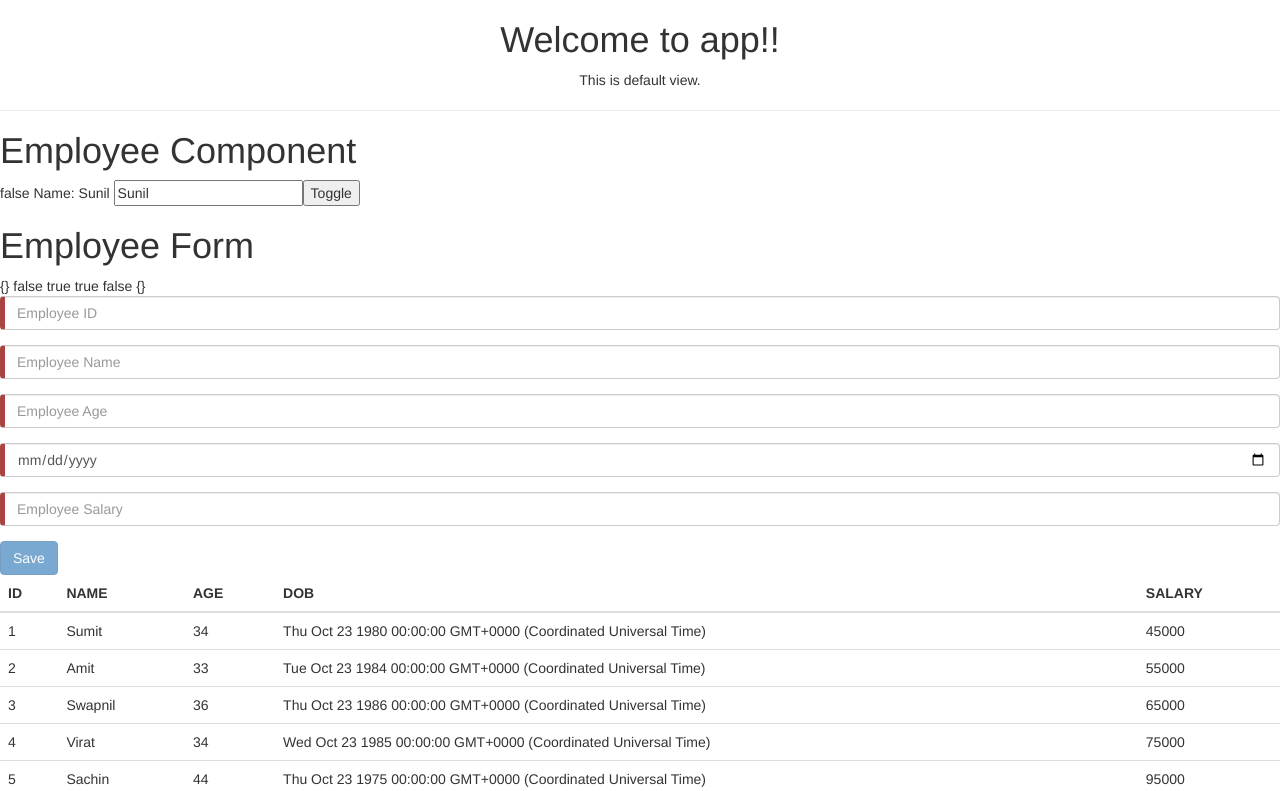
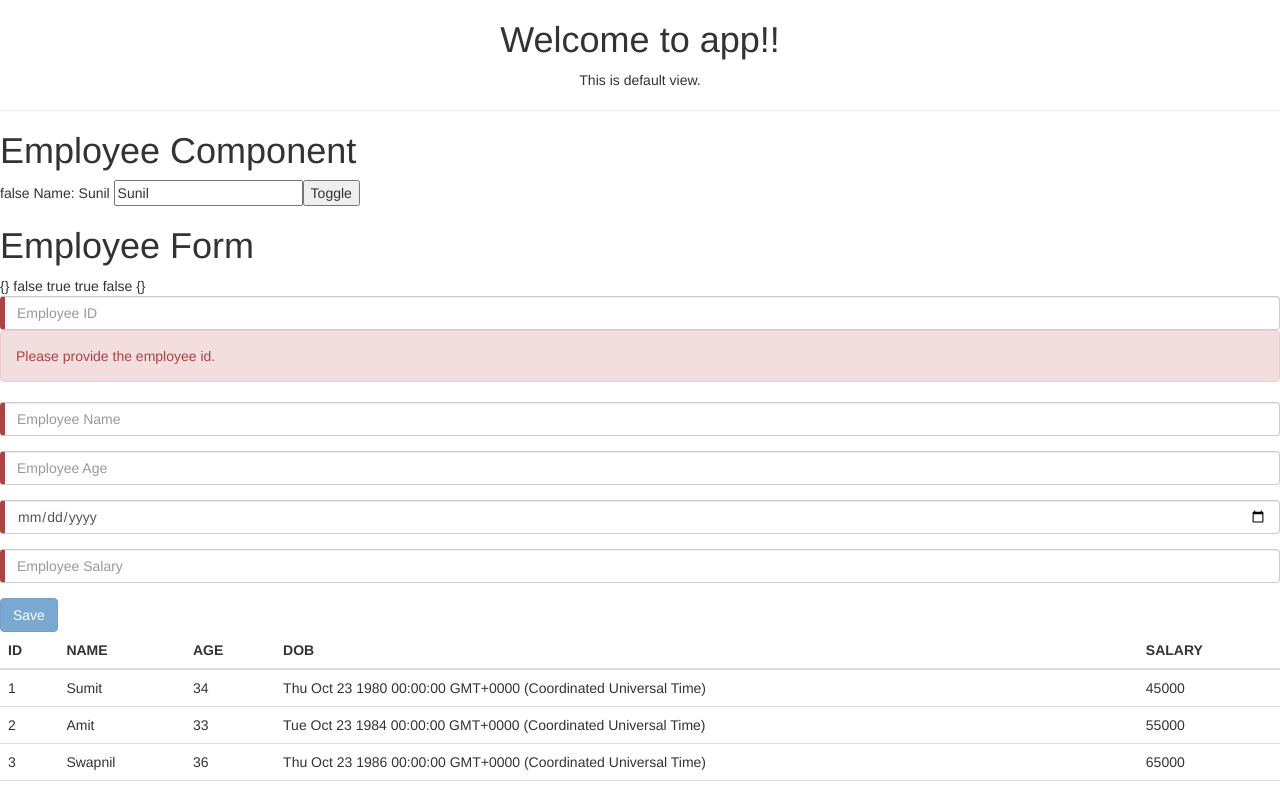
Before and after one commit to santoshyadav198613/EmployeeManagementApp-LIPS, an Angular app: page / in a window 1280 px wide. Shown: the top 791 px of the page. Built offline with nearby package versions, Linux system fonts and the light colour scheme.

Commit message:
added control level validation

```diff
--- a/src/app/employee/employee.component.html
+++ b/src/app/employee/employee.component.html
@@ -25,7 +25,10 @@
 {{empForm.value | json}}
 <form #empForm="ngForm" (submit)="save()" novalidate>
     <div class="form-group">
-        <input required class="form-control" [(ngModel)]="employee.id" type="number" name="id" placeholder="Employee ID">
+        <input #empid="ngModel" required class="form-control" [(ngModel)]="employee.id" type="number" name="id" placeholder="Employee ID">
+        <div class="alert alert-danger" [hidden]="empid.valid">
+                Please provide the employee id.
+        </div>
     </div>
     <div class="form-group">
         <input required minlength="3" maxlength="8" class="form-control" type="text" name="name" [(ngModel)]="employee.name" placeholder="Employee Name">
```
